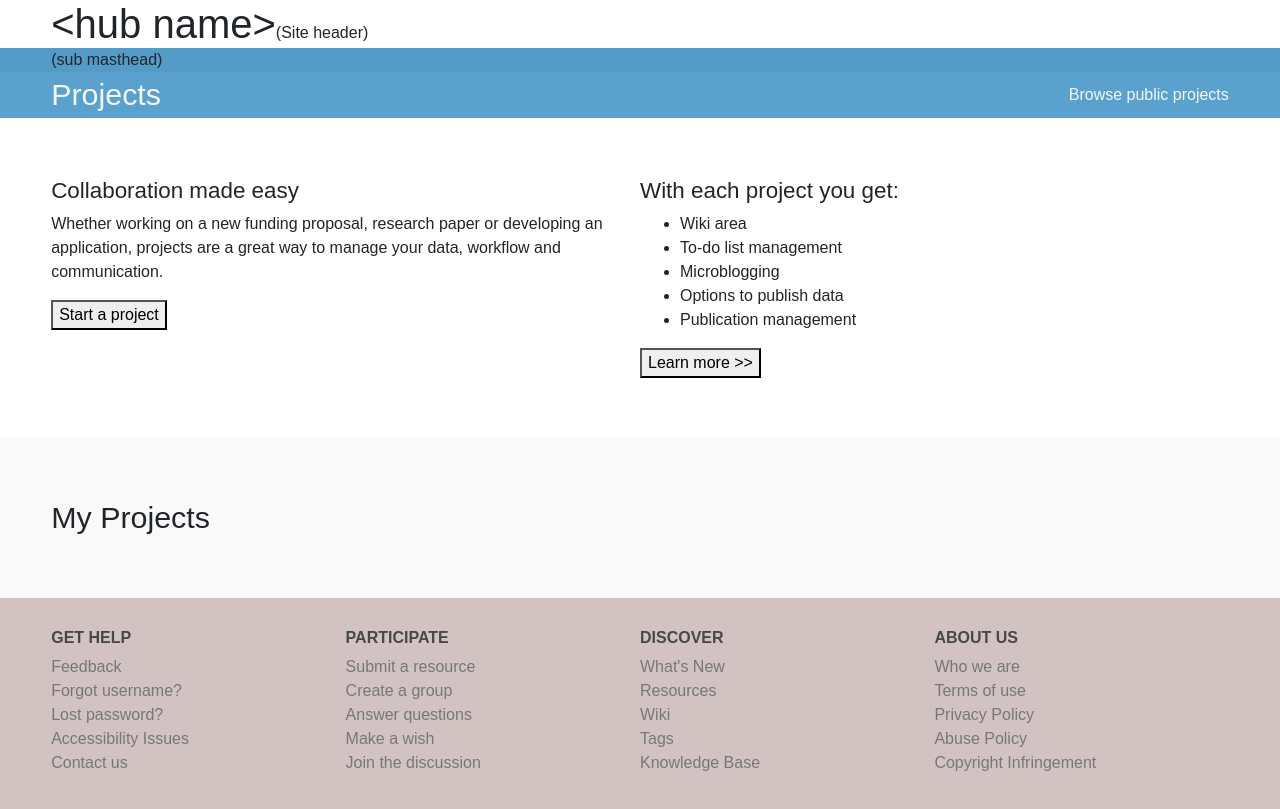
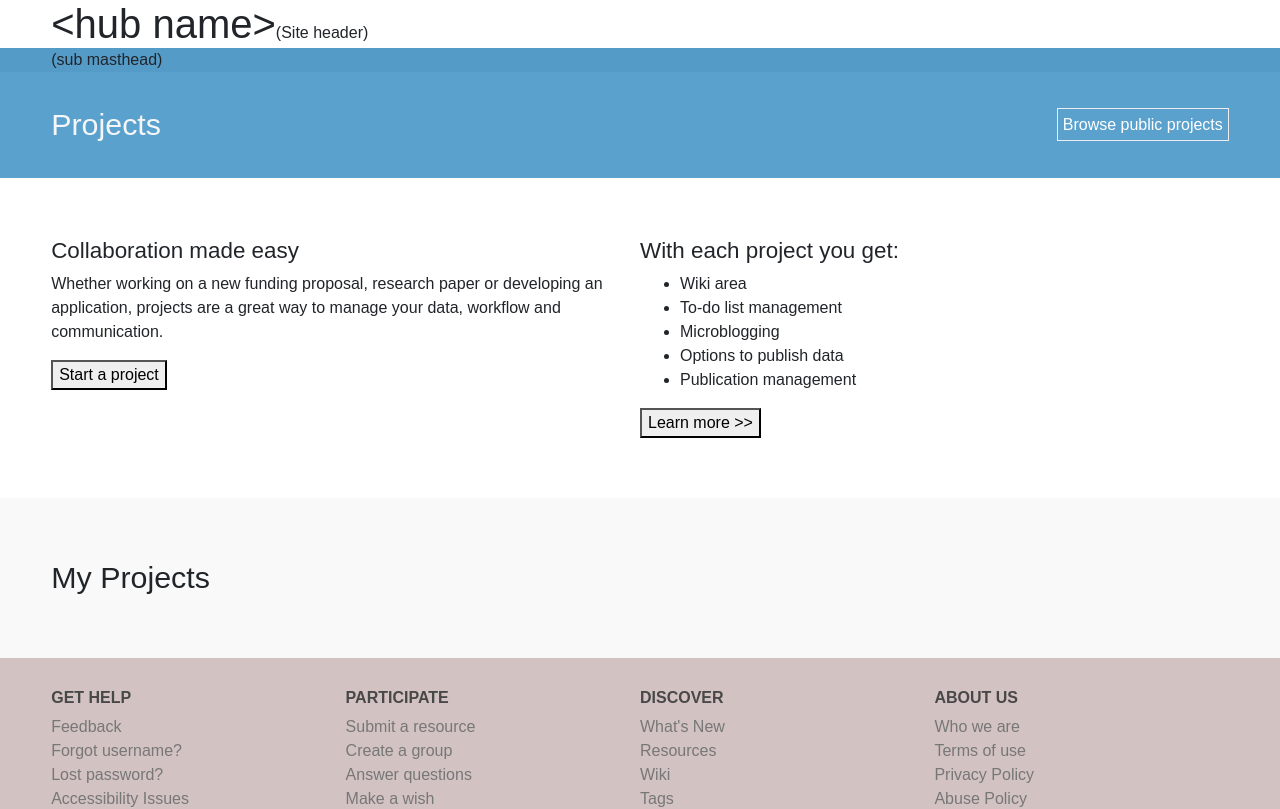
Before and after one commit to anthonyfuentes/hz_react_experiment, a React (Create React App) app: page / in a window 1280 px wide. Shown: the top 809 px of the page. Built offline with nearby package versions, Linux system fonts and the light colour scheme.

Commit message:
Update ContentHeader

```diff
--- a/src/components/ContentHeader.js
+++ b/src/components/ContentHeader.js
@@ -8,7 +8,11 @@ const ContentHeader = (props) => {
   return (
     <header className="content-header layout-top">
       <span className="heading">{heading}</span>
-      <span className="">Browse public projects</span>
+      <span id="browse-link">
+        <a href="https://bossk.aws.hubzero.org/projects/browse">
+          Browse public projects
+        </a>
+      </span>
     </header>
   )
 }
--- a/src/style/contentHeader.css
+++ b/src/style/contentHeader.css
@@ -5,8 +5,22 @@
   align-items: center;
   color: #f4f6f7;
   background-color: #5aa1ce;
+  padding-bottom: 30px;
+  padding-top: 30px;
 }
 
 .content-header > .heading {
   font-size: 1.9em;
 }
+
+.content-header > #browse-link > a {
+  border: 1px solid #ededed;
+  color: #fff;
+  text-decoration: none;
+  padding: 7px 5px 7px 5px;
+}
+
+.content-header > #browse-link > a:hover {
+  background-color: #fff;
+  color: #444;
+}
```
